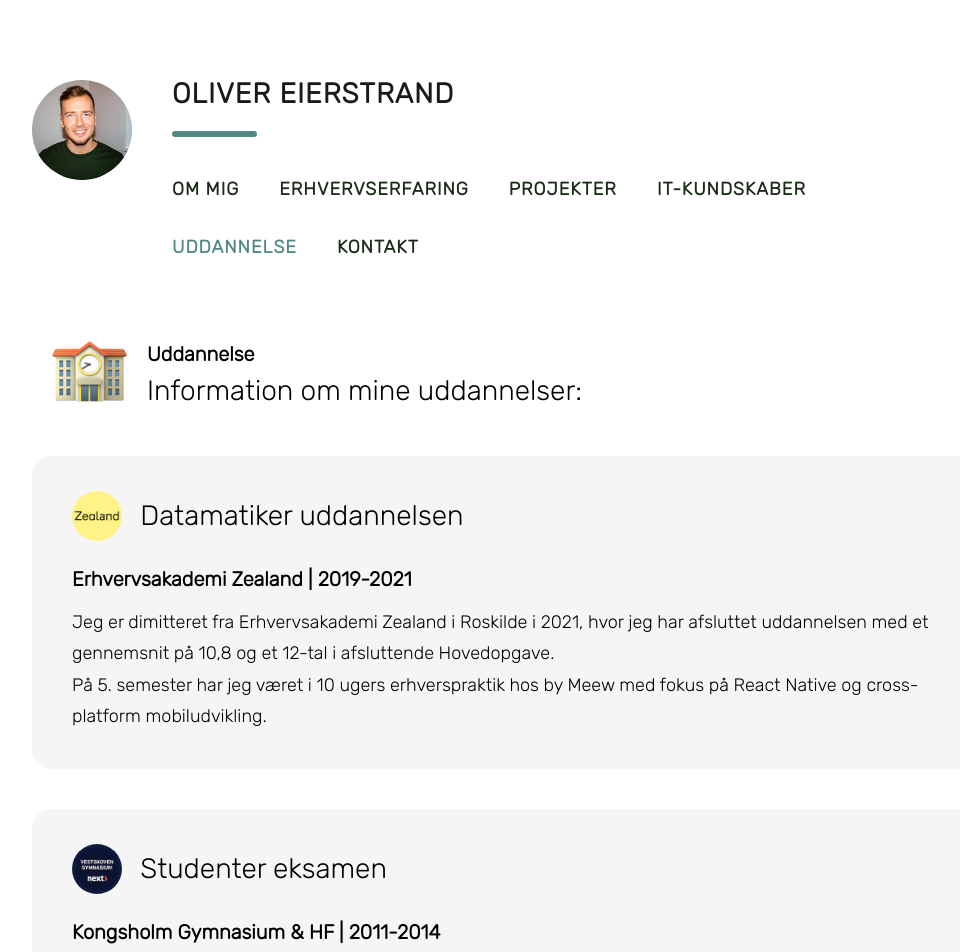
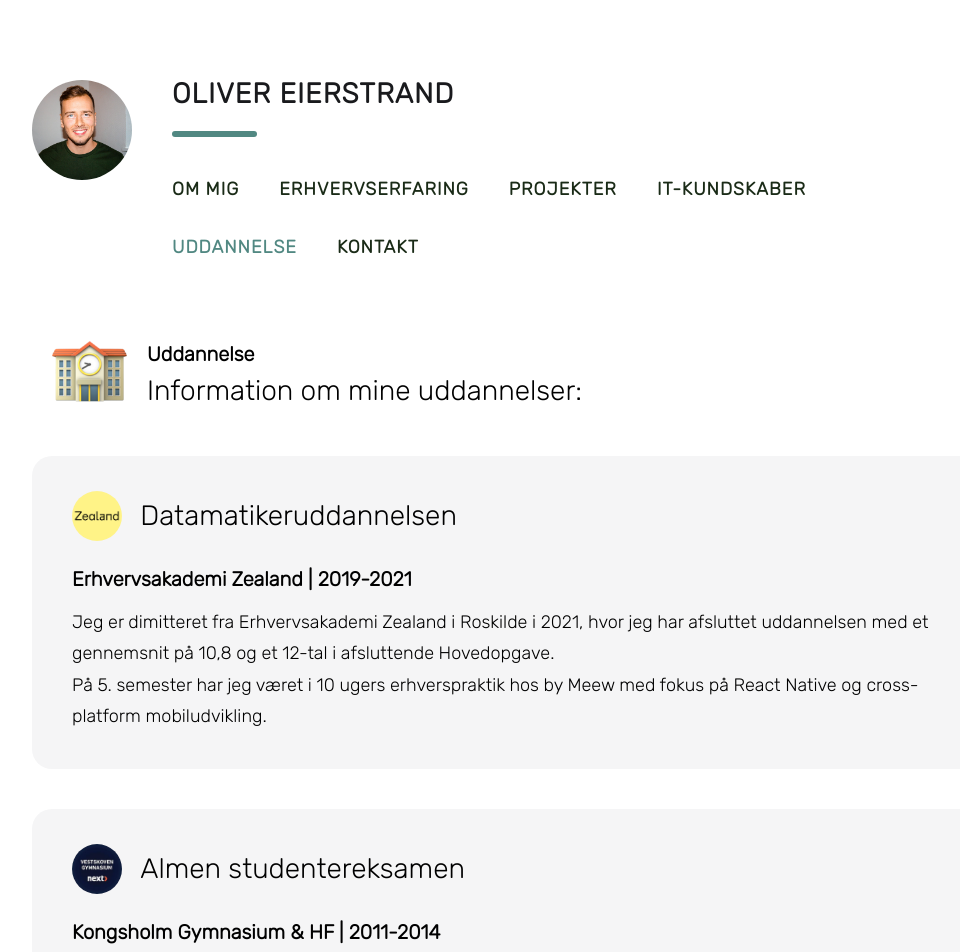
Before and after one commit to mreierstrand/Portfolio-project, a Vue app: page /Uddannelse in a window 1280 px wide. Shown: the top 952 px of the page, without its empty margins (126-1086 px from the left). Built offline with nearby package versions, Linux system fonts and the light colour scheme.

Commit message:
Update Uddannelse.vue

```diff
--- a/src/views/Uddannelse.vue
+++ b/src/views/Uddannelse.vue
@@ -67,7 +67,7 @@ import CollectionBig from "../components/Collection-big.vue";
             />
           </div>
           <div class="col nopadding">
-            <p style="padding: 8.25px">Datamatiker uddannelsen</p>
+            <p style="padding: 8.25px">Datamatikeruddannelsen</p>
           </div>
         </div>
       </template>
@@ -101,7 +101,7 @@ import CollectionBig from "../components/Collection-big.vue";
             />
           </div>
           <div class="col nopadding">
-            <p style="padding: 8.25px">Studenter eksamen</p>
+            <p style="padding: 8.25px">Almen studentereksamen</p>
           </div>
         </div>
       </template>
```
